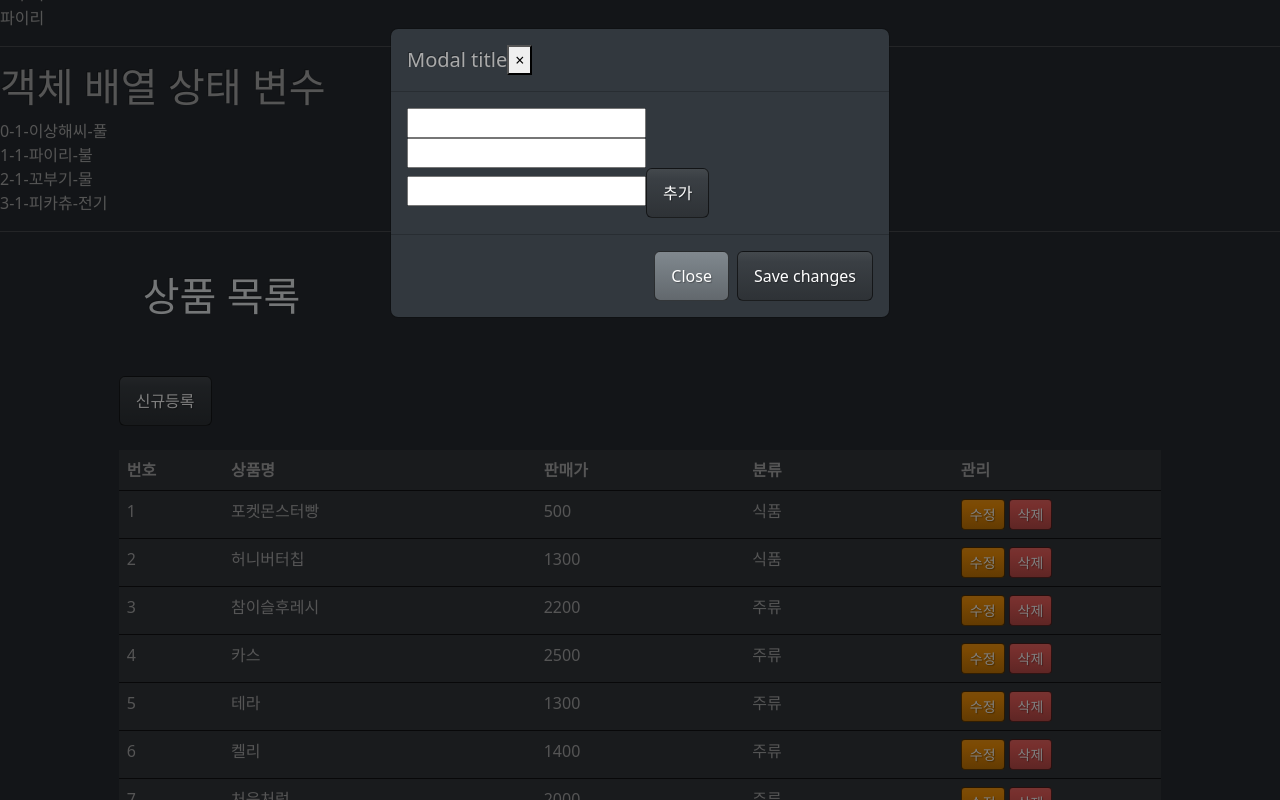
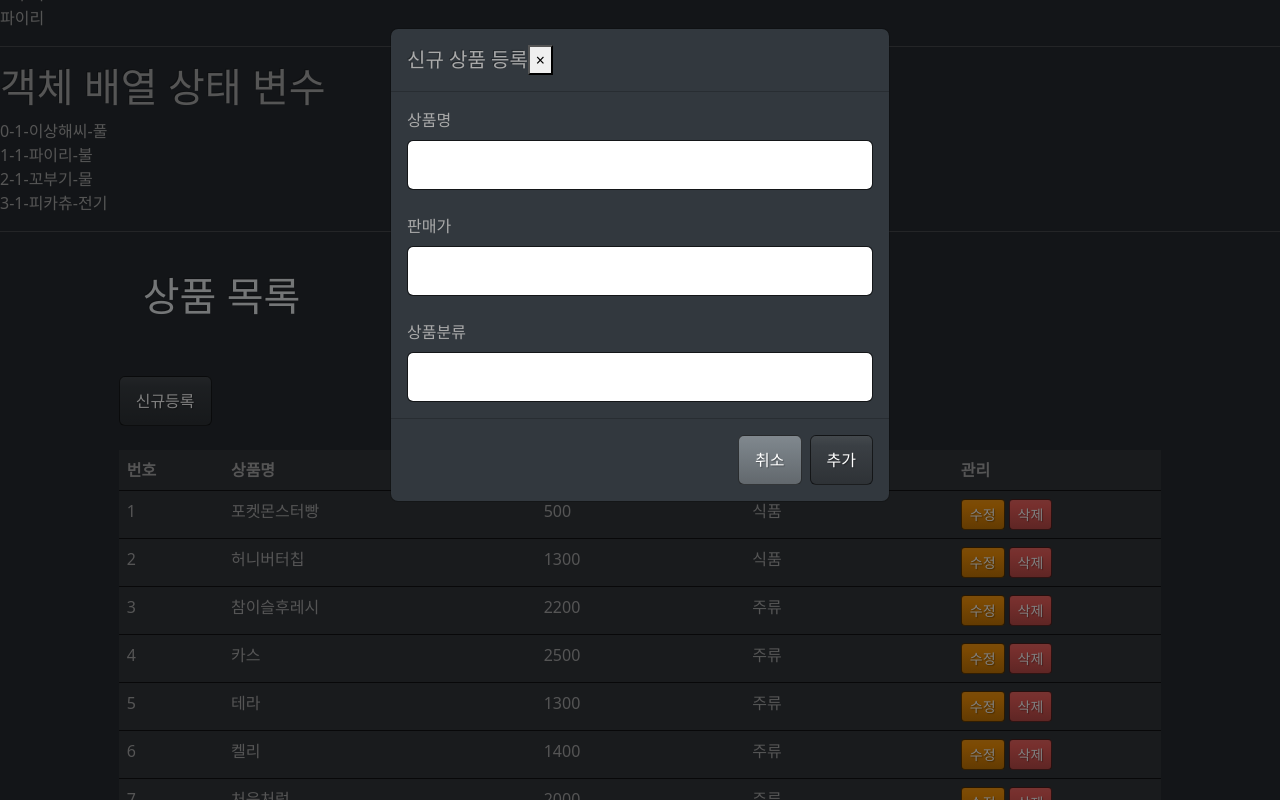
Before and after one commit to MJH098/kh12-react, a React (Create React App) app in the folder demo03/: page / in a window 1280 px wide. Both pictures are taken after a click on the button "신규등록". Shown: the part 2187-2987 px from the top of the page. Built offline with nearby package versions, Linux system fonts and the light colour scheme.

Commit message:
상품 SPA 구현 완료

```diff
--- a/demo03/src/components/Exam10.js
+++ b/demo03/src/components/Exam10.js
@@ -1,4 +1,4 @@
-import { useEffect, useState } from "react";
+import { useEffect, useRef, useState } from "react";
 import { Modal } from "bootstrap/dist/js/bootstrap.esm";
 
 const Exam10 = ()=>{
@@ -20,6 +20,11 @@
         itemPrice:"",
         itemType:"",
     });
+
+    //useRef : 특정 대상(태그)을 참조할 수 있는 훅
+    //- const 이름 = useRef(초기값);
+    //- 태그에 ref라는 속성으로 이름을 지정해두면 언제든지 불러서 사용할 수 있다
+    const bsModal = useRef();
 
     const changeData = e=>{
         const newData = {
@@ -175,14 +180,29 @@
         closeModal();
     };
 
+    //모달창 취소버튼
+    const cancelAddItem = ()=>{
+        //입력창 초기화
+        setData({
+            itemName:"",
+            itemPrice:"",
+            itemType:"",
+        });
+
+        //모달 닫기
+        closeModal();
+    };
+
     //모달 여는 함수
     const openModal = ()=>{
-        var modal = new Modal(document.querySelector("#exampleModal"));
+        //var modal = new Modal(document.querySelector("#exampleModal"));//VanillaJS style
+        var modal = new Modal(bsModal.current);//React style
         modal.show();
     };
     //모달 닫는 함수
     const closeModal = ()=>{
-        var modal = Modal.getInstance(document.querySelector("#exampleModal"));
+        //var modal = Modal.getInstance(document.querySelector("#exampleModal"));//VanillaJS style
+        var modal = Modal.getInstance(bsModal.current);//React style
         modal.hide();
     };
 
@@ -266,25 +286,50 @@
             </div>
 
             {/* Modal */}
-            <div className="modal fade" id="exampleModal" tabIndex="-1" role="dialog" aria-labelledby="exampleModalLabel" aria-hidden="true">
+            <div className="modal fade" ref={bsModal} id="exampleModal"
+                    data-bs-backdrop="static" tabIndex="-1" role="dialog" aria-labelledby="exampleModalLabel" aria-hidden="true">
             <div className="modal-dialog" role="document">
                 <div className="modal-content">
                 <div className="modal-header">
-                    <h5 className="modal-title" id="exampleModalLabel">Modal title</h5>
+                    <h5 className="modal-title" id="exampleModalLabel">신규 상품 등록</h5>
                     <button type="button" className="close" data-dismiss="modal" aria-label="Close">
                     <span aria-hidden="true">&times;</span>
                     </button>
                 </div>
                 <div className="modal-body">
-                    <input name="itemName" value={data.itemName} onChange={changeData}/>
-                    <input name="itemPrice" value={data.itemPrice} onChange={changeData}/>
-                    <input name="itemType" value={data.itemType} onChange={changeData}/>
-                    <button type="button" className="btn btn-primary"
-                            onClick={addItem}>추가</button>
+                    <div className="row">
+                        <div className="col">
+                            <label className="form-label">상품명</label>
+                            <input name="itemName" value={data.itemName} onChange={changeData}
+                                    className="form-control"/>
+                        </div>
+                    </div>
+                    <div className="row mt-4">
+                        <div className="col">
+                            <label className="form-label">판매가</label>
+                            <input name="itemPrice" value={data.itemPrice} onChange={changeData}
+                                    className="form-control"/>
+                        </div>
+                    </div>
+                    <div className="row mt-4">
+                        <div className="col">
+                            <label className="form-label">상품분류</label>
+                            <input name="itemType" value={data.itemType} onChange={changeData}
+                                className="form-control"/>
+                        </div>
+                    </div>
+
                 </div>
                 <div className="modal-footer">
-                    <button type="button" className="btn btn-secondary" data-dismiss="modal">Close</button>
-                    <button type="button" className="btn btn-primary">Save changes</button>
+                    {/* 자동으로 닫히게 하는 버튼 */}
+                    {/* <button type="button" className="btn btn-secondary" data-bs-dismiss="modal">취소</button> */}
+
+                    {/* 수동으로 원하는 로직을 추가하여 닫히게 하는 버튼 */}
+                    <button type="button" className="btn btn-secondary"
+                                                    onClick={cancelAddItem}>취소</button>
+
+                    <button type="button" className="btn btn-primary"
+                                                    onClick={addItem}>추가</button>
                 </div>
                 </div>
             </div>
```
